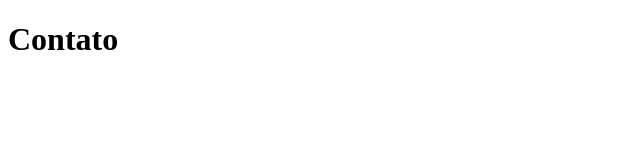
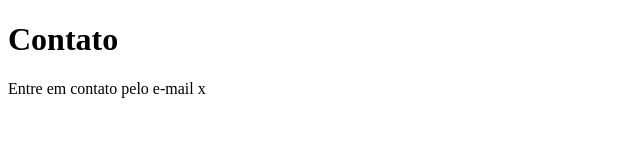
Before and after one commit to patihintze/iniciando, a plain HTML site: page contato.html in a window 1280 px wide. Shown: the whole page, without its empty margins (0-640 px from the left). Drawn offline with Linux system fonts and the light colour scheme.

Commit message:
adicionando e-mail de contato

```diff
--- a/contato.html
+++ b/contato.html
@@ -8,5 +8,6 @@
 </head>
 <body>
     <h1>Contato</h1>
+    <p>Entre em contato pelo e-mail x</p>
 </body>
 </html>
```
